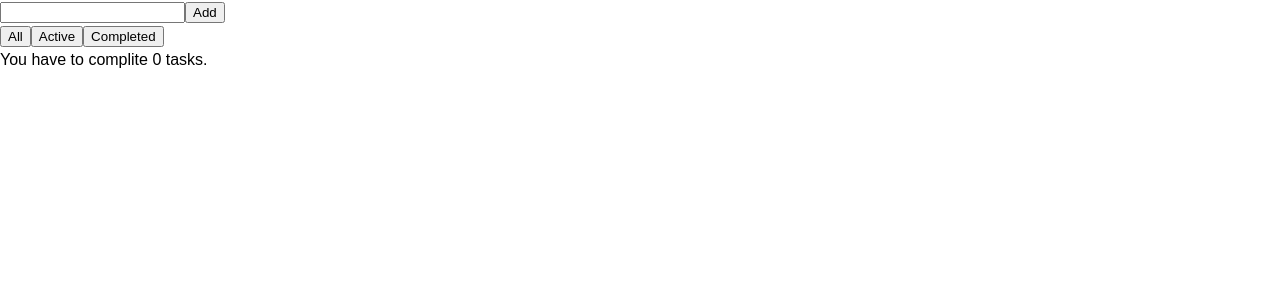
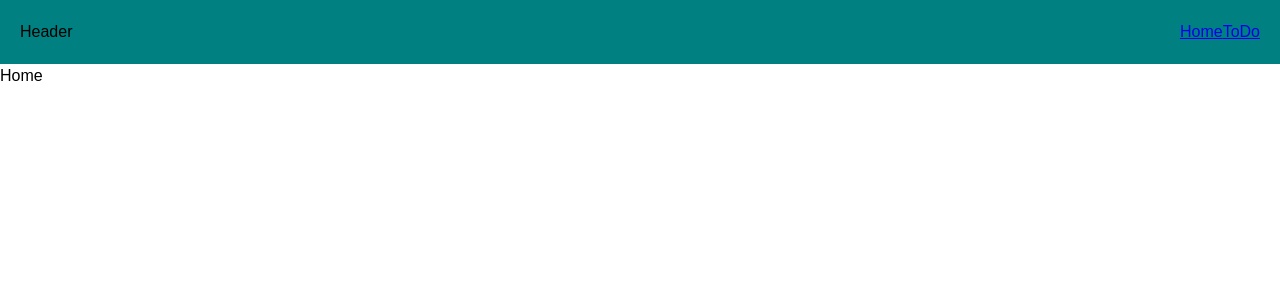
Before and after one commit to IamLoren/practice-REACT, a React (Create React App) app: page / in a window 1280 px wide. Shown: the top 300 px of the page. Built offline with nearby package versions, Linux system fonts and the light colour scheme.

Commit message:
Route-practice

```diff
--- a/src/App.js
+++ b/src/App.js
@@ -1,17 +1,27 @@
-import { Posts } from './components/Posts/Posts'
-import { TaskList } from './components/TaskList/TaskList'
+import { Route, Routes } from "react-router";
+import { Posts } from "./components/Posts/Posts";
+import { TaskList } from "./components/TaskList/TaskList";
+import Home from "./pages/Home";
+import NotFound from "./pages/NotFound";
+import Header from "./components/Header";
 //Plan
-// Підключити роутер до проекту (notFound, layout, index)
+// Підключити роутер до проекту (notFound)
 // Конфігурувати аксіос, використати create
 // Створити слайс для auth і додати файл операцій
 // Додати можливість реєстрації та логінізації
 // Додати можливість для виходу з облікового запису
 const App = () => {
-	return (
-		<div>
-			<TaskList />
-		</div>
-	)
-}
+  return (
+    <>
+      <Header />
+      <Routes>
+        <Route path="/" element={<Home />} />
 
-export default App
+        <Route path="/todos" element={<TaskList />} />
+        <Route path="*" element={<NotFound />} />
+      </Routes>
+    </>
+  );
+};
+
+export default App;
--- /dev/null
+++ b/src/components/Header.jsx
@@ -0,0 +1,25 @@
+import React from "react";
+import styled from "styled-components";
+
+import { NavLink } from "react-router-dom";
+
+const Header = () => {
+  return (
+    <StyledBox>
+      <div>Header</div>
+      <nav>
+        <NavLink to="/">Home</NavLink>
+        <NavLink to="/todos">ToDo</NavLink>
+      </nav>
+    </StyledBox>
+  );
+};
+
+export default Header;
+
+const StyledBox = styled.div`
+  display: flex;
+  justify-content: space-between;
+  padding: 20px;
+  background-color: teal;
+`;
--- /dev/null
+++ b/src/configAxios/api.js
@@ -0,0 +1,5 @@
+import axios from "axios";
+
+export const api = axios.create({
+  baseURL: "https://goit-task-manager.herokuapp.com/",
+});
--- a/src/index.js
+++ b/src/index.js
@@ -1,15 +1,16 @@
-import ReactDOM from 'react-dom/client'
-import App from './App'
-import { GlobalStyles } from './SharedUI/Global'
-import 'react-toastify/dist/ReactToastify.css'
-import { Provider } from 'react-redux'
-import { store } from './redux/store'
-const root = ReactDOM.createRoot(document.getElementById('root'))
+import ReactDOM from "react-dom/client";
+import App from "./App";
+import { GlobalStyles } from "./SharedUI/Global";
+import "react-toastify/dist/ReactToastify.css";
+import { Provider } from "react-redux";
+import { store } from "./redux/store";
+import { BrowserRouter } from "react-router-dom";
+const root = ReactDOM.createRoot(document.getElementById("root"));
 root.render(
-	<>
-		<Provider store={store}>
-			<App />
-			<GlobalStyles />
-		</Provider>
-	</>
-)
+  <BrowserRouter>
+    <Provider store={store}>
+      <App />
+      <GlobalStyles />
+    </Provider>
+  </BrowserRouter>
+);
--- /dev/null
+++ b/src/pages/Home.jsx
@@ -0,0 +1,7 @@
+import React from "react";
+
+const Home = () => {
+  return <div>Home</div>;
+};
+
+export default Home;
--- /dev/null
+++ b/src/pages/NotFound.jsx
@@ -0,0 +1,7 @@
+import React from "react";
+
+const NotFound = () => {
+  return <div>NotFound</div>;
+};
+
+export default NotFound;
```
